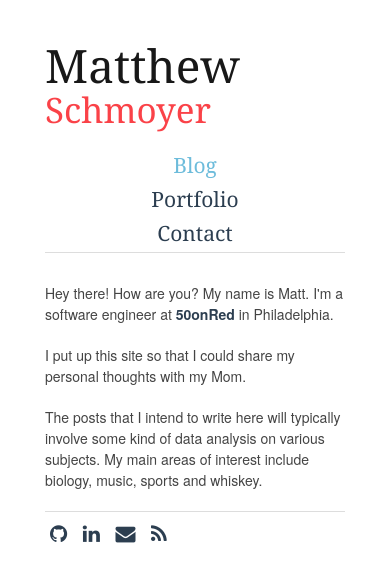
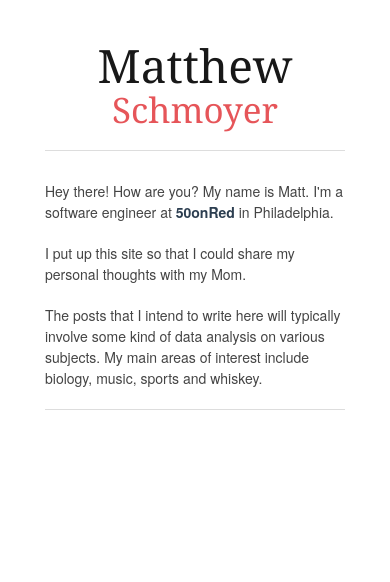
Before and after one commit to mschmo/personal-site, a Flask app: page / in a window 390 px wide. Shown: the top 582 px of the page. Run offline with Flask 2, Linux system fonts and the light colour scheme.

Commit message:
media queries for small screens

```diff
--- a/server/static/css/main.css
+++ b/server/static/css/main.css
@@ -1,6 +1,6 @@
 /* Color theme */
 .dark_blue  { color: #2C3E50; }
-.red        { color: #FA4248; }
+.red        { color: #e65559; }
 .gray       { color: #D7DADB; }
 .light_blue { color: #6DBCDB; }
 
@@ -29,7 +29,9 @@ a, a:visited {
     font-weight: bold;
     text-decoration: none;
 }
-a:hover, a:focus { color:#003050; }
+a:hover, a:focus {
+    color:#003050;
+}
 a.under_line:hover, a.under_line:focus {
     text-decoration: underline;
 }
@@ -58,5 +60,11 @@ hr.small {
 }
 
 @media only screen and (max-width: 767px) {
-    #nav_top { margin-left: 0; }
+    #nav_top, #social {
+        display: none;
+    }
+
+    #header, #tab_body_blog {
+        text-align: center;
+    }
 }
--- a/server/static/js/main.js
+++ b/server/static/js/main.js
@@ -1,3 +1,16 @@
+function switchLights(direction) {
+    var $headers = $('h1, h2, h3, h4, h5, h6');
+    if (direction === 'on') {
+        $('body').css('background', '#fff').css('color', '#444');
+        $headers.not(".dont-toggle").css('color', '#181818');
+        $('a').not('.active').css('color', '#2C3E50');
+    } else if (direction === 'off') {
+        $('body').css('background', '#252120').css('color', '#a5a5a5');
+        $headers.not(".dont-toggle").css('color', '#e6e6e6');
+        $('a').not('.active').css('color', '#4198ef');
+        $('#toggle-light').css('color', '#e65559');
+    }
+}
 
 $(document).ready(function() {
 
@@ -48,4 +61,18 @@ $(document).ready(function() {
         change_tab($('#tab_contact'), '#tab_body_contact');
     }
 
+
+    var schmo_lights = sessionStorage.getItem('schmoLights') || 'on';
+    switchLights(schmo_lights);
+    $('#toggle-light').on('click', function(e) {
+        if (schmo_lights === 'on') {
+            schmo_lights = 'off';
+        } else if (schmo_lights === 'off') {
+            schmo_lights = 'on';
+        }
+        sessionStorage.setItem('schmoLights', schmo_lights);
+        switchLights(schmo_lights);
+        return false;
+    });
+
 });
--- a/server/templates/base.html
+++ b/server/templates/base.html
@@ -44,13 +44,13 @@
 </head>
 <body>
   <div class="container">
-    <div class="sixteen columns">
+    <div id="header" class="sixteen columns">
       <a id="main-link" href="{{ url_for('index') }}">
         <span>
           <h1 class="remove-bottom" style="margin-top: 40px">Matthew</h1>
           <div class="row">
             <div id="schmoyer_header" class="three columns">
-              <h2 class="red">Schmoyer</h2>
+              <h2 class="red dont-toggle">Schmoyer</h2>
             </div>
         </span>
       </a>
--- a/server/templates/index.html
+++ b/server/templates/index.html
@@ -20,6 +20,9 @@
         <a class="icon" href="{{ url_for('feed') }}" title="Subscribe (Atom)">
           <i class="icon-rss"></i>
         </a>
+        <a id="toggle-light" class="icon" href="#" title="Invert Colors">
+          <i class="icon-lightbulb"></i>
+        </a>
       </div>
     </div>
 
@@ -29,7 +32,7 @@
         {% for post in posts %}
           <span>
             <h4 style="display:inline"><a href="{{ url_for('post', path=post.path) }}">{{ post.title }}</a></h4>
-            <em style="display:inline;float:right">{{ post.date }}</em>
+            <em style="display:inline;float:right">{{ post.date_clean }}</em>
           </span>
           <br /><br />
         {% endfor %}
```
Also changed, not shown: server/pages/lyrical-analysis-of-kanye-west.md (+1 -0 lines).
